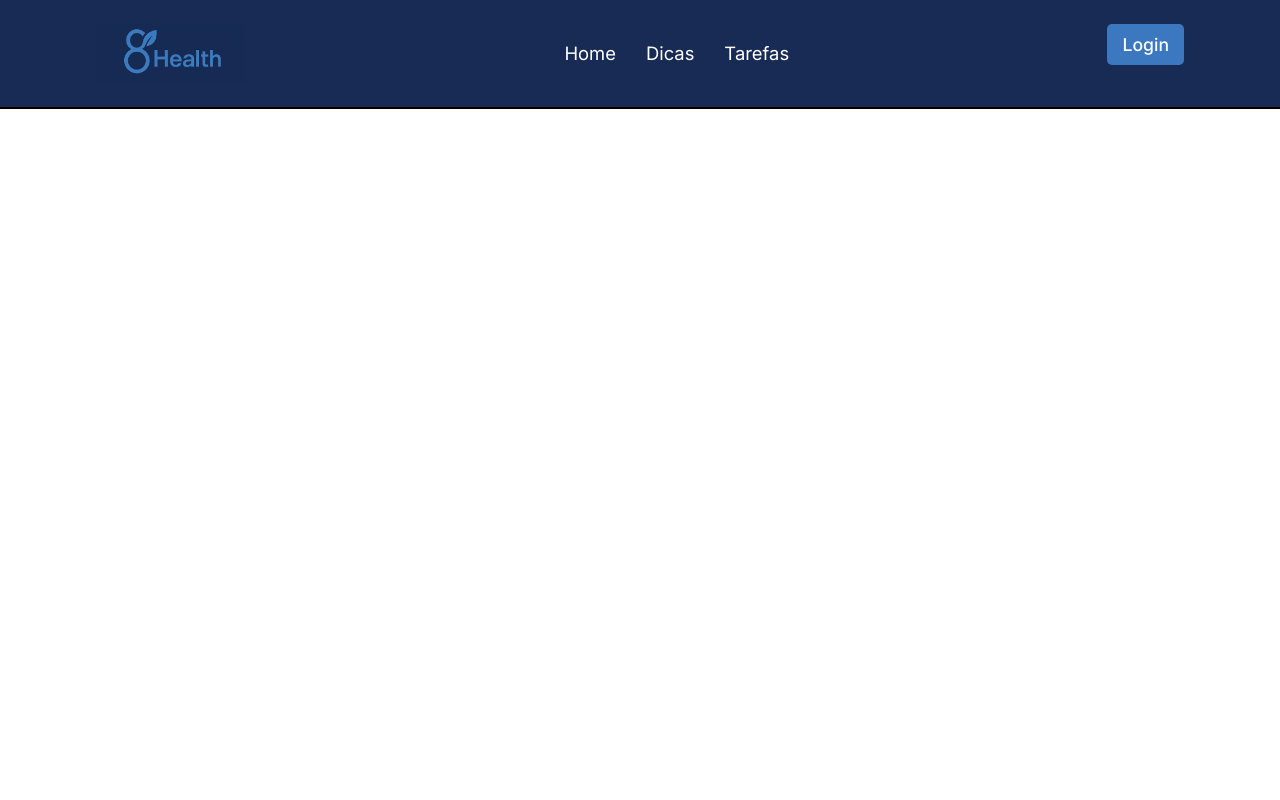
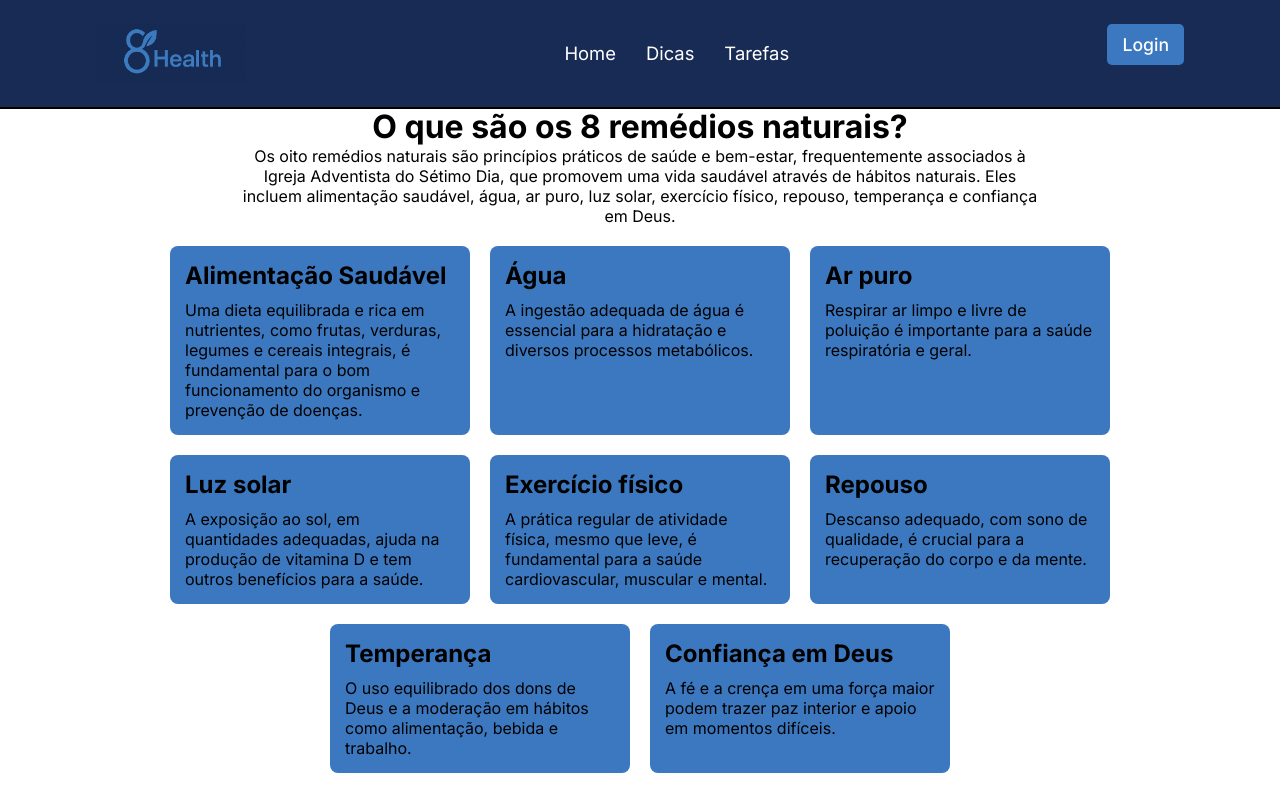
Before and after one commit to MateusPaulino13/Hackathon, a PHP site: page / in a window 1280 px wide. Run offline with PHP 8.4, Linux system fonts and the light colour scheme.

Commit message:
informações dos 8 remdios

```diff
--- a/assets/styles/style.css
+++ b/assets/styles/style.css
@@ -183,3 +183,41 @@ header{
 #radio2:checked ~ .first{
     margin-left:  -25%;
 }
+
+h1 {
+    text-align: center;
+}
+
+.intro {
+    max-width: 800px;
+    margin: 0 auto;
+    text-align: center;
+}
+
+.grid-container {
+    display: flex;
+    flex-wrap: wrap;
+    justify-content: center;
+    gap: 20px;
+    padding: 20px;
+}
+
+.remedio {
+    flex: 1 1 30%;
+    box-sizing: border-box;
+    min-width: 250px;
+    max-width: 300px;
+    background-color: #3b78bf;
+    padding: 15px;
+    border-radius: 8px;
+}
+
+.remedio h2 {
+    margin-bottom: 10px;
+
+}
+
+.remedio p {
+    margin-top: 0;
+
+}
--- a/index.html
+++ b/index.html
@@ -51,6 +51,47 @@
         </ul>
       </div>
     </header>
+
+    <h1>O que são os 8 remédios naturais?</h1>
+    <div class="intro">
+        <p>Os oito remédios naturais são princípios práticos de saúde e bem-estar, frequentemente associados à Igreja Adventista do Sétimo Dia, que promovem uma vida saudável através de hábitos naturais. Eles incluem alimentação saudável, água, ar puro, luz solar, exercício físico, repouso, temperança e confiança em Deus.</p>
+    </div>
+
+    <div class="grid-container">
+        <div class="remedio">
+            <h2>Alimentação Saudável</h2>
+            <p>Uma dieta equilibrada e rica em nutrientes, como frutas, verduras, legumes e cereais integrais, é fundamental para o bom funcionamento do organismo e prevenção de doenças.</p>
+        </div>
+        <div class="remedio">
+            <h2>Água</h2>
+            <p>A ingestão adequada de água é essencial para a hidratação e diversos processos metabólicos.</p>
+        </div>
+        <div class="remedio">
+            <h2>Ar puro</h2>
+            <p>Respirar ar limpo e livre de poluição é importante para a saúde respiratória e geral.</p>
+        </div>
+        <div class="remedio">
+            <h2>Luz solar</h2>
+            <p>A exposição ao sol, em quantidades adequadas, ajuda na produção de vitamina D e tem outros benefícios para a saúde.</p>
+        </div>
+        <div class="remedio">
+            <h2>Exercício físico</h2>
+            <p>A prática regular de atividade física, mesmo que leve, é fundamental para a saúde cardiovascular, muscular e mental.</p>
+        </div>
+        <div class="remedio">
+            <h2>Repouso</h2>
+            <p>Descanso adequado, com sono de qualidade, é crucial para a recuperação do corpo e da mente.</p>
+        </div>
+        <div class="remedio">
+            <h2>Temperança</h2>
+            <p>O uso equilibrado dos dons de Deus e a moderação em hábitos como alimentação, bebida e trabalho.</p>
+        </div>
+        <div class="remedio">
+            <h2>Confiança em Deus</h2>
+            <p>A fé e a crença em uma força maior podem trazer paz interior e apoio em momentos difíceis.</p>
+        </div>
+    </div>
+
     <script src="assets/script/script.js"></script>
     <!-- <script
       src="https://cdn.jsdelivr.net/npm/bootstrap@5.3.5/dist/js/bootstrap.bundle.min.js"
```
